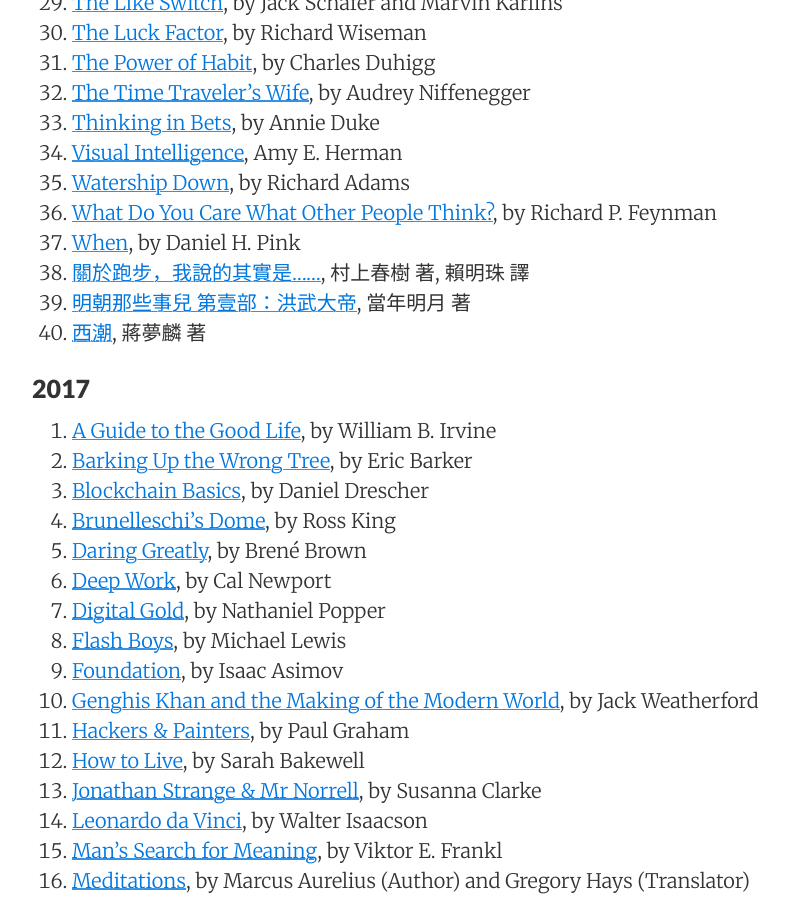
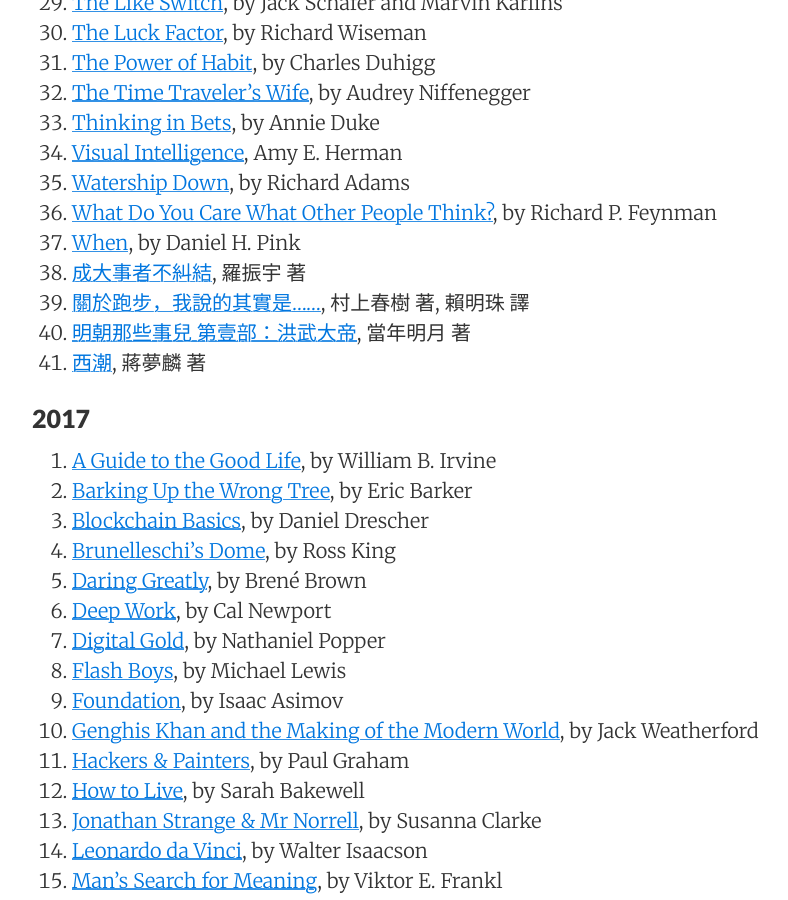
Before and after one commit to sewardlee337/sewardlee337.github.io, a Jekyll site: the page built from readinglist.md, in a window 1280 px wide and 900 px high, scrolled down 1550 px. Shown: the whole window, without its empty margins (188-976 px from the left). Built offline with Jekyll 4.4.1, drawn with Linux system fonts in a browser that asks for light colours; nearby versions of some CDN libraries.

Commit message:
Update reading list

```diff
--- a/readinglist.md
+++ b/readinglist.md
@@ -58,6 +58,7 @@ _"My alma mater was books, a good library... I could spend the rest of my life r
 1. [Watership Down](https://amzn.to/2Iha4mj), by Richard Adams
 1. [What Do You Care What Other People Think?](http://amzn.to/2oxSoXJ), by Richard P. Feynman
 1. [When](https://amzn.to/2qtGBKZ), by Daniel H. Pink
+1. [成大事者不糾結](https://bit.ly/2BnnFVa), 羅振宇 著
 1. [關於跑步，我說的其實是……](https://bit.ly/2IRmTFk), 村上春樹 著, 賴明珠 譯
 1. [明朝那些事兒 第壹部：洪武大帝](http://bit.ly/2ov7rkV), 當年明月 著
 1. [西潮](http://bit.ly/2BLELg1), 蔣夢麟 著
```
